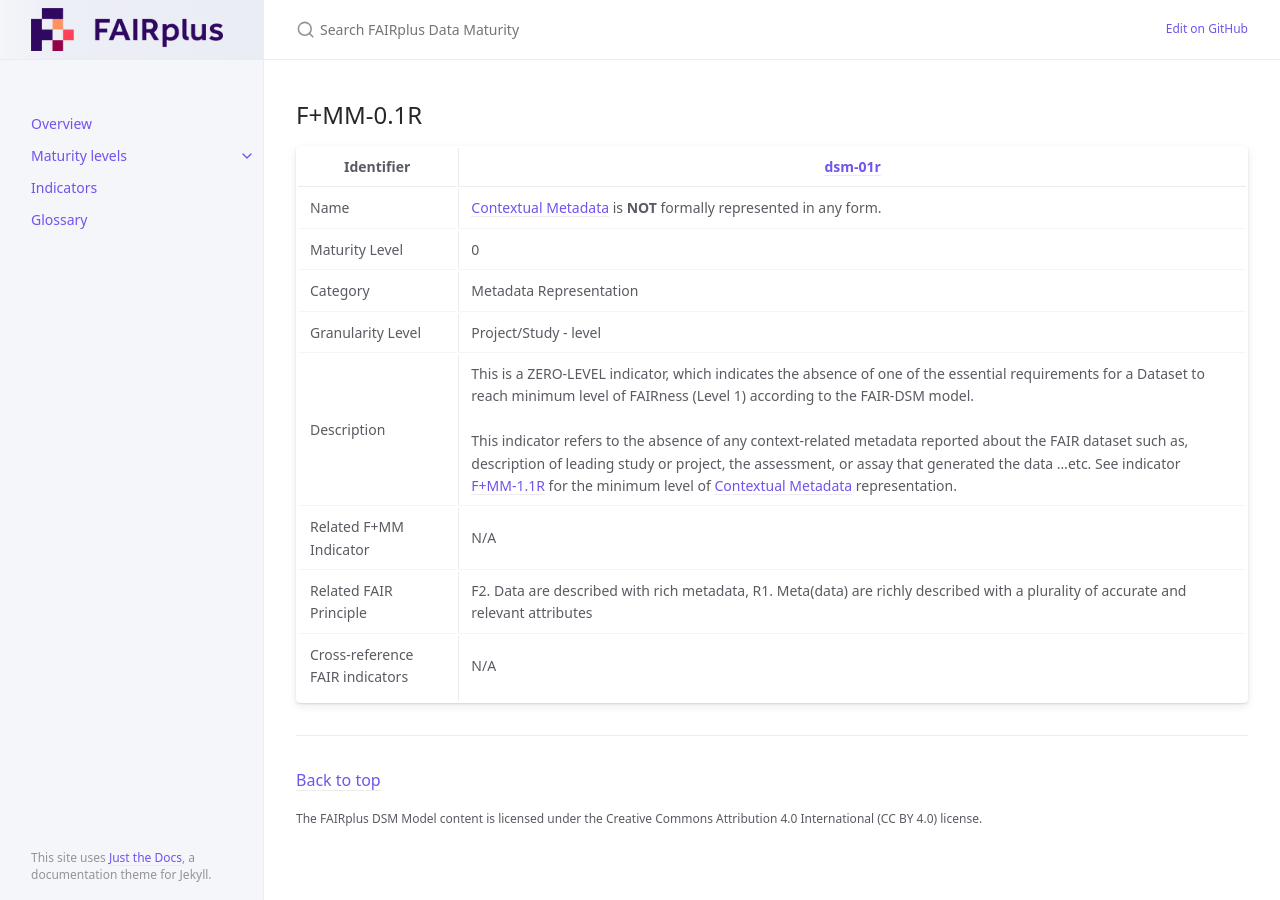
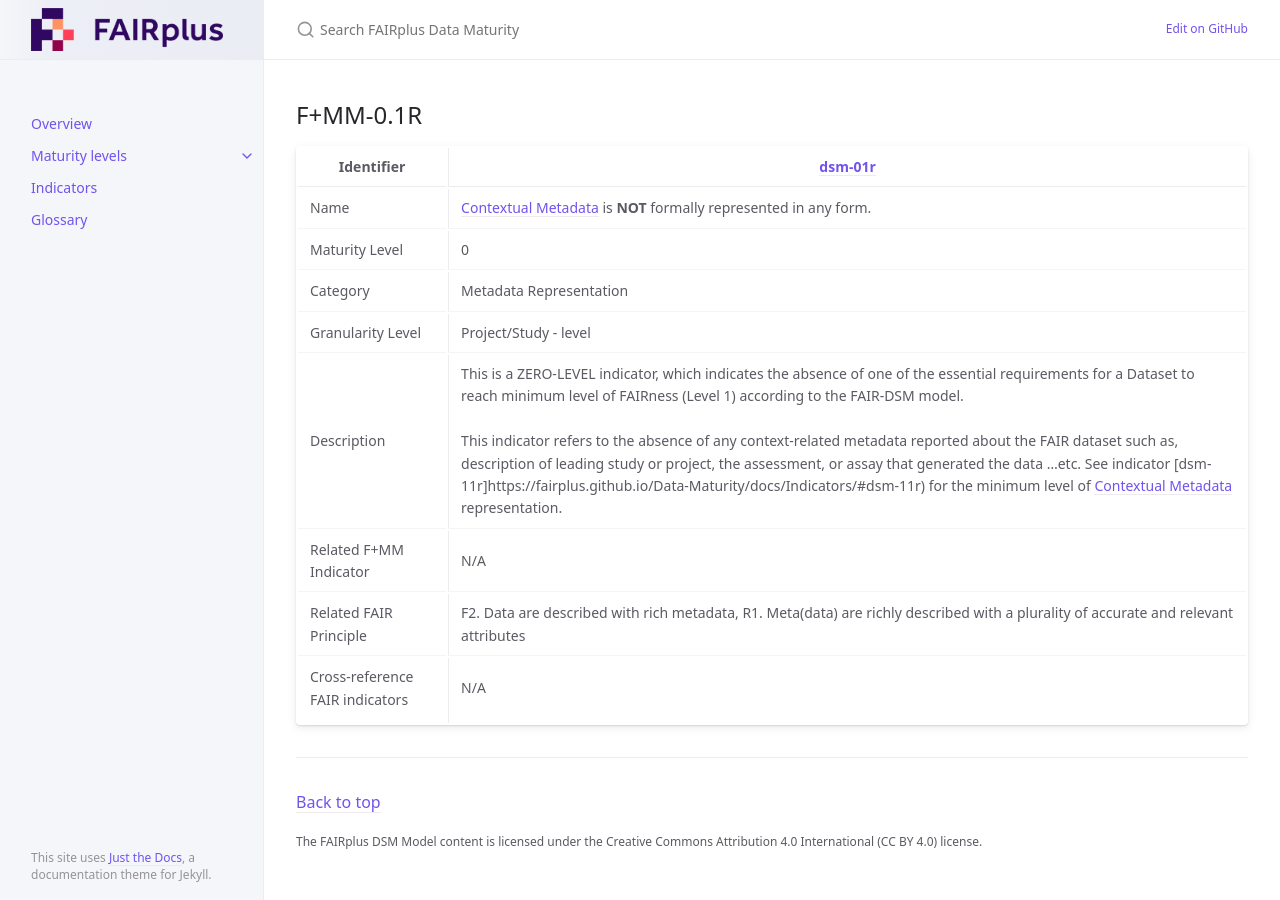
Before and after one commit to FAIRplus/Data-Maturity, a Jekyll site: the page built from docs/_indicators/dsm-01r.md, in a window 1280 px wide. Built offline with Jekyll 4.4.1, drawn with Linux system fonts in a browser that asks for light colours.

Commit message:
Update dsm-01r.md

```diff
--- a/docs/_indicators/dsm-01r.md
+++ b/docs/_indicators/dsm-01r.md
@@ -13,7 +13,7 @@ nav_exclude: True
 | Maturity Level | 0 |
 | Category | Metadata Representation|
 | Granularity Level | Project/Study - level |
-| Description | This is a ZERO-LEVEL indicator, which indicates the absence of one of the essential requirements for a Dataset to reach minimum level of FAIRness (Level 1) according to the FAIR-DSM model. <br><br>This indicator refers to the absence of any context-related metadata reported about the FAIR dataset such as, description of leading study or project, the assessment, or assay that generated the data ...etc. See indicator [F+MM-1.1R](https://github.com/FAIRplus/Data-Maturity/edit/v0.3/docs/_indicators/A.%20F+MM-1.1R.md) for the minimum level of [Contextual Metadata](https://fairplus.github.io/Data-Maturity/docs/Glossary/#contextual-metadata) representation.  |
+| Description | This is a ZERO-LEVEL indicator, which indicates the absence of one of the essential requirements for a Dataset to reach minimum level of FAIRness (Level 1) according to the FAIR-DSM model. <br><br>This indicator refers to the absence of any context-related metadata reported about the FAIR dataset such as, description of leading study or project, the assessment, or assay that generated the data ...etc. See indicator [dsm-11r]https://fairplus.github.io/Data-Maturity/docs/Indicators/#dsm-11r) for the minimum level of [Contextual Metadata](https://fairplus.github.io/Data-Maturity/docs/Glossary/#contextual-metadata) representation.  |
 | Related F+MM Indicator| N/A |
 | Related FAIR Principle | F2. Data are described with rich metadata, R1. Meta(data) are richly described with a plurality of accurate and relevant attributes |
 | Cross-reference FAIR indicators | N/A |
```
